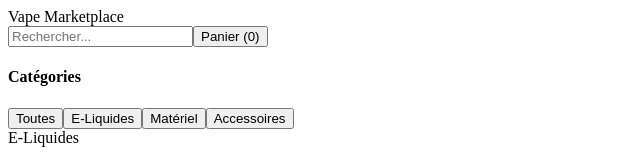
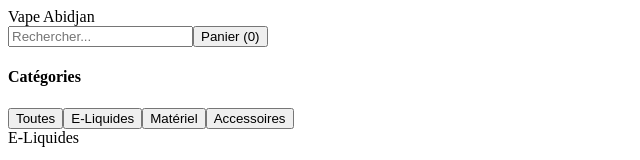
Before and after one commit to central00225/vape-th-, a React (Vite) app: page / in a window 1280 px wide. Shown: the top 160 px of the page, without its empty margins (0-640 px from the left). Built offline with nearby package versions, Linux system fonts and the light colour scheme; the HTML template or start-up script is replaced by a standard one.

Commit message:
chore: change site title to Vape Abidjan

```diff
--- a/index.html
+++ b/index.html
@@ -3,7 +3,7 @@
   <head>
     <meta charset="utf-8" />
     <meta name="viewport" content="width=device-width, initial-scale=1.0" />
-    <title>Vape Marketplace</title>
+    <title>Vape Abidjan</title>
   </head>
   <body>
     <div id="root"></div>
--- a/src/App.jsx
+++ b/src/App.jsx
@@ -4,7 +4,7 @@ import { products as initialProducts } from './data/products'
 function Header({ cartCount, onToggleCart, q, setQ }){
   return (
     <header className="header">
-      <div className="brand">Vape Marketplace</div>
+      <div className="brand">Vape Abidjan</div>
       <input className="search" placeholder="Rechercher..." value={q} onChange={e=>setQ(e.target.value)} />
       <button className="cartBtn" onClick={onToggleCart}>Panier ({cartCount})</button>
     </header>
```
